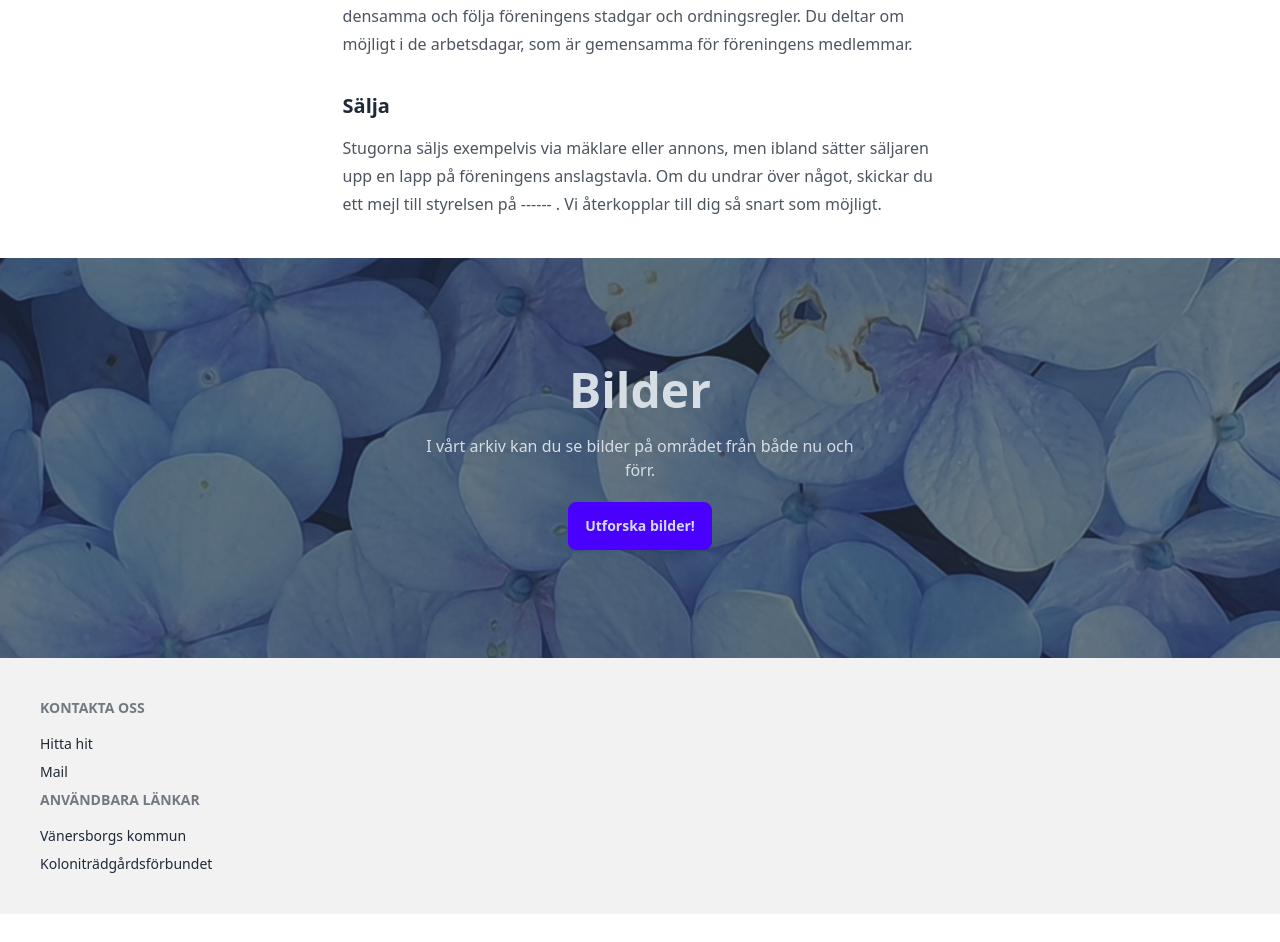
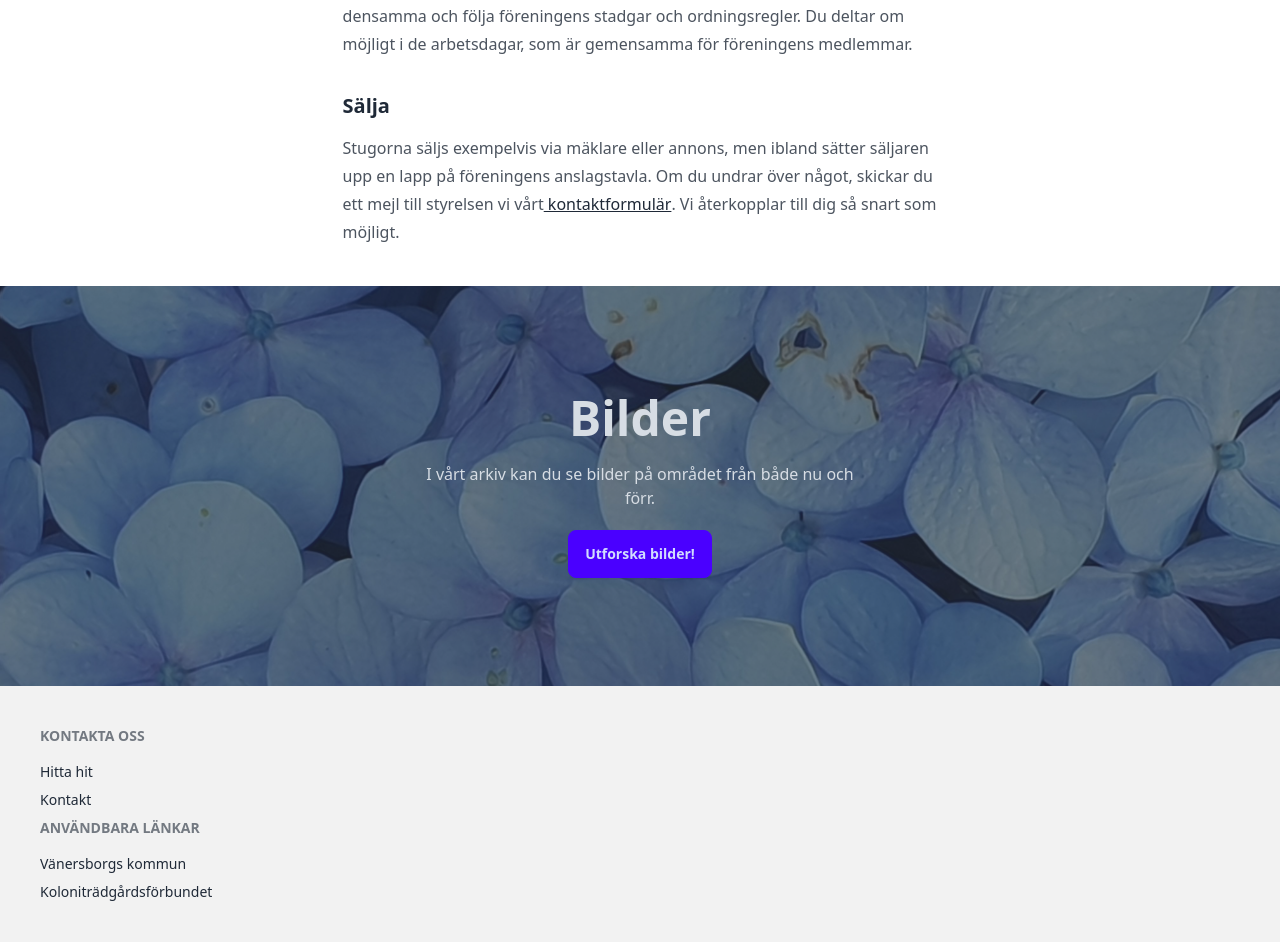
Before and after one commit to risie/lotten, a Next.js app: page / in a window 1280 px wide. Shown: the part 2222-3164 px from the top of the page. Before the commit the page ends 3136 px from the top, so only its background shows below. Built offline with nearby package versions, Linux system fonts and the light colour scheme.

Commit message:
feat: update links to contact form

```diff
--- a/src/app/Footer.tsx
+++ b/src/app/Footer.tsx
@@ -10,8 +10,8 @@ export default function Footer() {
         >
           Hitta hit
         </Link>
-        <Link href="" className="link link-hover">
-          Mail
+        <Link href="/kontakt" className="link link-hover">
+          Kontakt
         </Link>
         <h6 className="footer-title">Användbara Länkar</h6>
         <Link href="https://vanersborg.se/" className="link link-hover">
--- a/src/app/KopOchSalj.tsx
+++ b/src/app/KopOchSalj.tsx
@@ -1,3 +1,5 @@
+import Link from "next/link";
+
 export default function KopOchSalj() {
   return (
     <section>
@@ -27,8 +29,9 @@ export default function KopOchSalj() {
         <p>
           Stugorna säljs exempelvis via mäklare eller annons, men ibland sätter
           säljaren upp en lapp på föreningens anslagstavla. Om du undrar över
-          något, skickar du ett mejl till styrelsen på ------ . Vi återkopplar
-          till dig så snart som möjligt.
+          något, skickar du ett mejl till styrelsen vi vårt
+          <Link href="/kontakt"> kontaktformulär</Link>. Vi återkopplar till dig
+          så snart som möjligt.
         </p>
       </article>
     </section>
```
